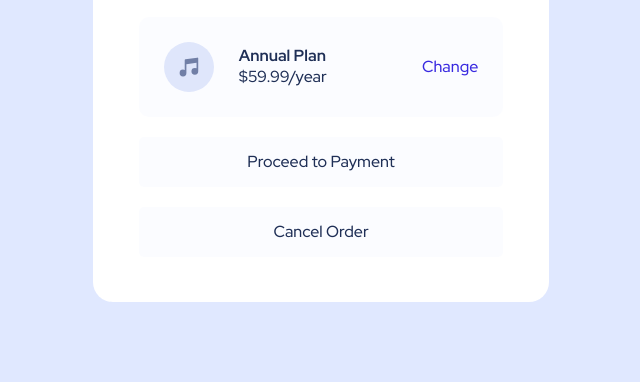
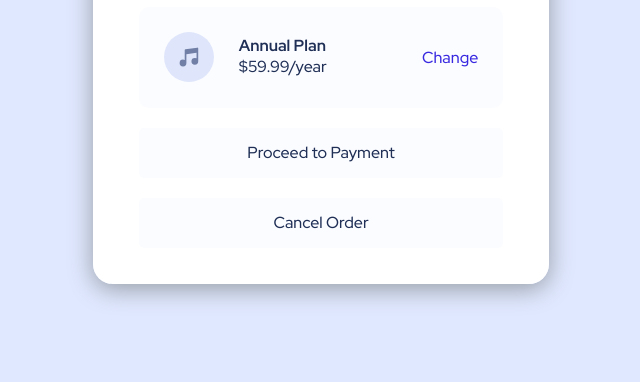
Before and after one commit to Leonardo-Selmini/Test-Order-Summary, a plain HTML site: page index.html in a window 1280 px wide. Shown: the part 418-800 px from the top of the page, without its empty margins (399-1039 px from the left). Drawn offline with Linux system fonts and the light colour scheme.

Commit message:
main - section - link fix + body shadow

```diff
--- a/index.html
+++ b/index.html
@@ -33,7 +33,9 @@
           <h4>Annual Plan</h4>
           <span>$59.99/year</span>
         </div>
-        <a href="#">Change</a>
+        <div id="link-box">
+          <a href="#">Change</a>
+        </div>
       </section>
 
       <!-- main - payment buttons -->
--- a/style.css
+++ b/style.css
@@ -53,6 +53,8 @@ body {
 #full-container {
   width: 34%;
   margin: auto;
+  border-radius: 20px;
+  box-shadow: 0px 5px 24px rgba(149, 157, 165, 1);
 }
 
 /* header - illustration */
@@ -68,7 +70,7 @@ header {
 /* main */
 main {
   width: 100%;
-  padding: 10%;
+  padding: 8% 10%;
   border-bottom-left-radius: 20px;
   border-bottom-right-radius: 20px;
   background-color: white;
@@ -110,9 +112,12 @@ section img {
   color: hsl(223, 47%, 23%);
 }
 
-section a {
+#link-box {
   float: right;
   padding: 39.555px 25px;
+}
+
+section a {
   color: hsl(245, 75%, 52%);
   text-decoration: none;
 }
```
